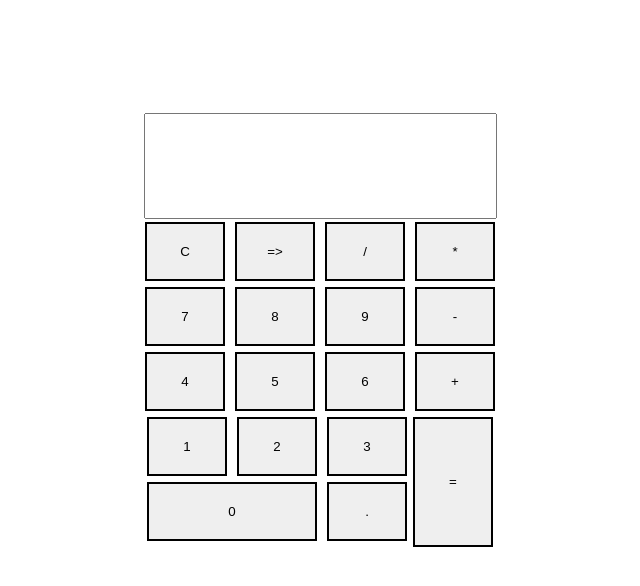
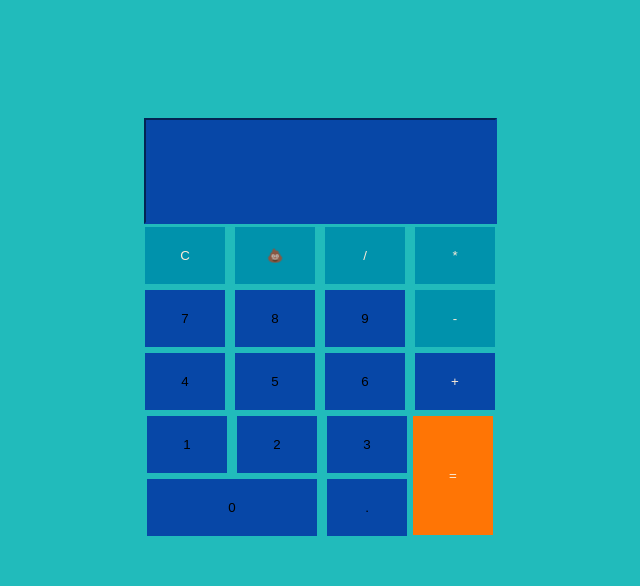
Before and after one commit to Mahin-Abrar/Calculator, a plain HTML site: page index.html in a window 1280 px wide. Shown: the whole page, without its empty margins (320-960 px from the left). Drawn offline with nearby package versions, Linux system fonts and the light colour scheme.

Commit message:
styling upgraddation and js refactoring

```diff
--- a/index.html
+++ b/index.html
@@ -17,41 +17,41 @@
       <input class="input" type="text"/>
     </div>
     <div class="row">
-      <button class="button">C</button>
-      <button class="button">=></button>
-      <button class="button">/</button>
-      <button class="button">*</button>
+      <button class="button operator">C</button>
+      <button class="button operator">💩</button>
+      <button class="button operator">/</button>
+      <button class="button operator">*</button>
     </div>
     <div class="row">
-      <button class="button">7</button>
-      <button class="button">8</button>
-      <button class="button">9</button>
-      <button class="button">-</button>
+      <button class="button numbers">7</button>
+      <button class="button numbers">8</button>
+      <button class="button numbers">9</button>
+      <button class="button operator">-</button>
     </div>
     <div class="row">
-      <button class="button">4</button>
-      <button class="button">5</button>
-      <button class="button">6</button>
-      <button class="button">+</button>
+      <button class="button numbers">4</button>
+      <button class="button numbers">5</button>
+      <button class="button numbers">6</button>
+      <button class="button numbers operator">+</button>
     </div>
   <div class="new-table">
     <div class="inner-tabele1">
         <div class="inner-table2">
-            <button class="button">1</button>
-            <button class="button">2</button>
-            <button class="button">3</button>
+            <button class="button numbers">1</button>
+            <button class="button numbers">2</button>
+            <button class="button numbers">3</button>
         </div>
 
 
      <div class="inner-table3">
-        <button class="button span2">0</button>
-        <button class="button">.</button>
+        <button class="button numbers span2">0</button>
+        <button class="button numbers">.</button>
      </div>
 
     </div>
 
 <div class="new-table2">
-    <button class="button row-2">=</button>
+    <button class="button row-2 final">=</button>
 </div>
 
     </div>
--- a/script.js
+++ b/script.js
@@ -1 +1,29 @@
-$(".button").click(function(){console.log("cliked")});
+// $(".button").click(function(){console.log("cliked")});
+// $(".button").on("click", function() {
+//     console.log("Button clicked");
+// });
+let string = "";
+let buttons = document.querySelectorAll('.button');
+console.log
+Array.from(buttons).forEach((button)=>{
+  button.addEventListener('click', (e)=>{
+    if(e.target.innerHTML == '='){
+      string = eval(string);
+      document.querySelector('input').value = string;
+    }
+    else if(e.target.innerHTML == 'C'){
+      string = ""
+      document.querySelector('input').value = string;
+    }
+    else if(e.target.innerHTML =="💩"){
+        string=eval(string);
+        let newString=String(string).slice(0,-1);
+      document.querySelector('input').value = newString;
+    }
+    else{
+    console.log(e.target)
+    string = string + e.target.innerHTML;
+    document.querySelector('input').value = string;
+      }
+  })
+})
--- a/style.css
+++ b/style.css
@@ -7,17 +7,38 @@
     flex-direction: column;
     margin: auto;
 }
-
+body{
+    background-color: rgb(33, 187, 187);
+}
 .input{
     width: 345px;
     height: 100px;
+    background-color: rgb(7, 71, 167);
+    font-size: 30px;
+    color: rgb(209, 209, 209);
+    border-color: rgb(7, 71, 167);
 }
 .button{
     width: 80px;
     padding: 20px;
     margin: 3px 3px;
-    border: 2px solid;
+    border: 1px solid;
+    /* background-color: blueviolet; */
     /* border-radius: 10%; */
+}
+.operator{
+    background-color: rgb(0, 146, 172);
+    color: antiquewhite;
+    border-color: rgb(0, 146, 172);
+}
+.final{
+    background-color: rgb(255, 117, 5);
+    color: antiquewhite;
+    border-color: rgb(255, 117, 5);
+}
+.numbers{
+    background-color: rgb(7, 71, 167);
+    border-color: rgb(7, 71, 167);
 }
 /* .span-2{
    align-items:start;
@@ -38,7 +59,7 @@
 
 }
 .new-table2 .button{
-    height: 100%;
+    height: 95%;
 }
 .inner-table3 .span2{
     width: 170px;
```
